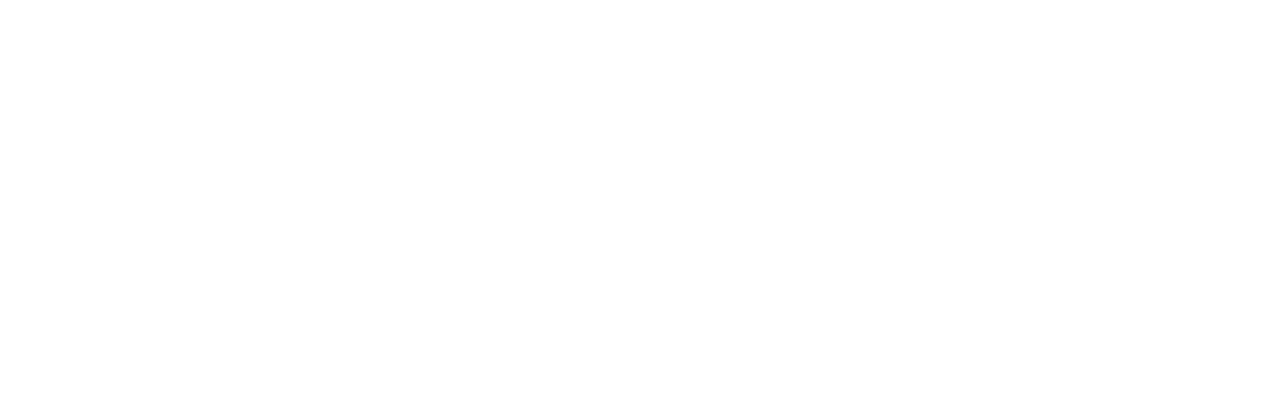
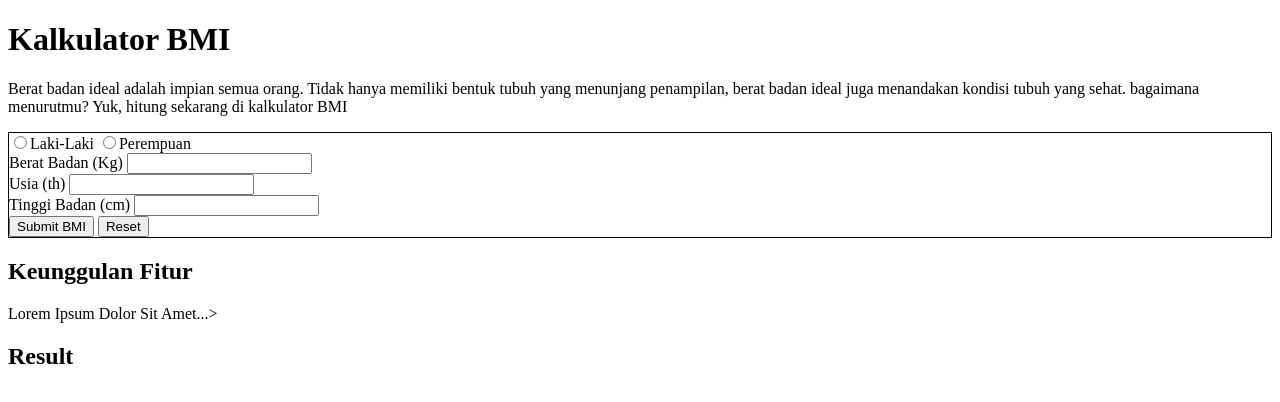
Before and after one commit to revou-fundamental-course/8-jul-24-DwiKusbandini, a plain HTML site: page index.html in a window 1280 px wide. Drawn offline with Linux system fonts and the light colour scheme.

Commit message:
create index

```diff
--- a/index.html
+++ b/index.html
@@ -6,6 +6,68 @@
     <title>Document</title>
 </head>
 <body>
+    <!-- Main Title -->
+    <header>
+        <h1>Kalkulator BMI</h1>
+    </header>
 
+    <main>
+        <!-- Main Article -->
+        <article>
+            <p>Berat badan ideal adalah impian semua orang. Tidak hanya memiliki bentuk tubuh yang menunjang penampilan, berat badan ideal juga menandakan kondisi tubuh yang sehat. bagaimana menurutmu? Yuk, hitung sekarang di kalkulator BMI</p>
+        </article>
+
+        <!-- Form -->
+        <section>
+            <form style="border: 1px solid;">
+                <div>
+                    <input type="radio" id="selection-man"><Label for="selection-man">Laki-Laki</Label>
+                    <input type="radio" id="selection-woman"><Label for="selection-woman">Perempuan</Label>
+                </div>
+                <div>
+                    <label for="input-berat-badan">Berat Badan (Kg)</label>
+                    <input type="number" id="input-berat-badan">
+                </div>
+               <div>
+                    <label for="input-usia">Usia (th)</label>
+                    <input type="number" id="input-usia">
+               </div>
+               <div>
+                    <label for="input-tinggi-badan">Tinggi Badan (cm)</label>
+                    <input type="number" id="input-tinggi-badan">
+               </div>
+               <div>
+                <button>Submit BMI</button>
+                <button>Reset</button>
+               </div>
+            </form>
+        </section>
+
+        <!-- Form Article -->
+        <section>
+            <header>
+                <h2>Keunggulan Fitur</h2>
+            </header>
+            <article>
+                <p>Lorem Ipsum Dolor Sit Amet...></Aemt></p>
+            </article>
+        </section>
+
+       <!-- Result Article -->
+        <article>
+            <header>
+                <h1>Result</h1>
+            </header>
+
+            <!-- Result Section -->
+            <section></section>
+
+        <!-- Result Article -->
+            <article></article>
+
+            <!-- General Infomation -->
+            <section></section>
+        </article>
+    </main>
 </body>
 </html>
```
